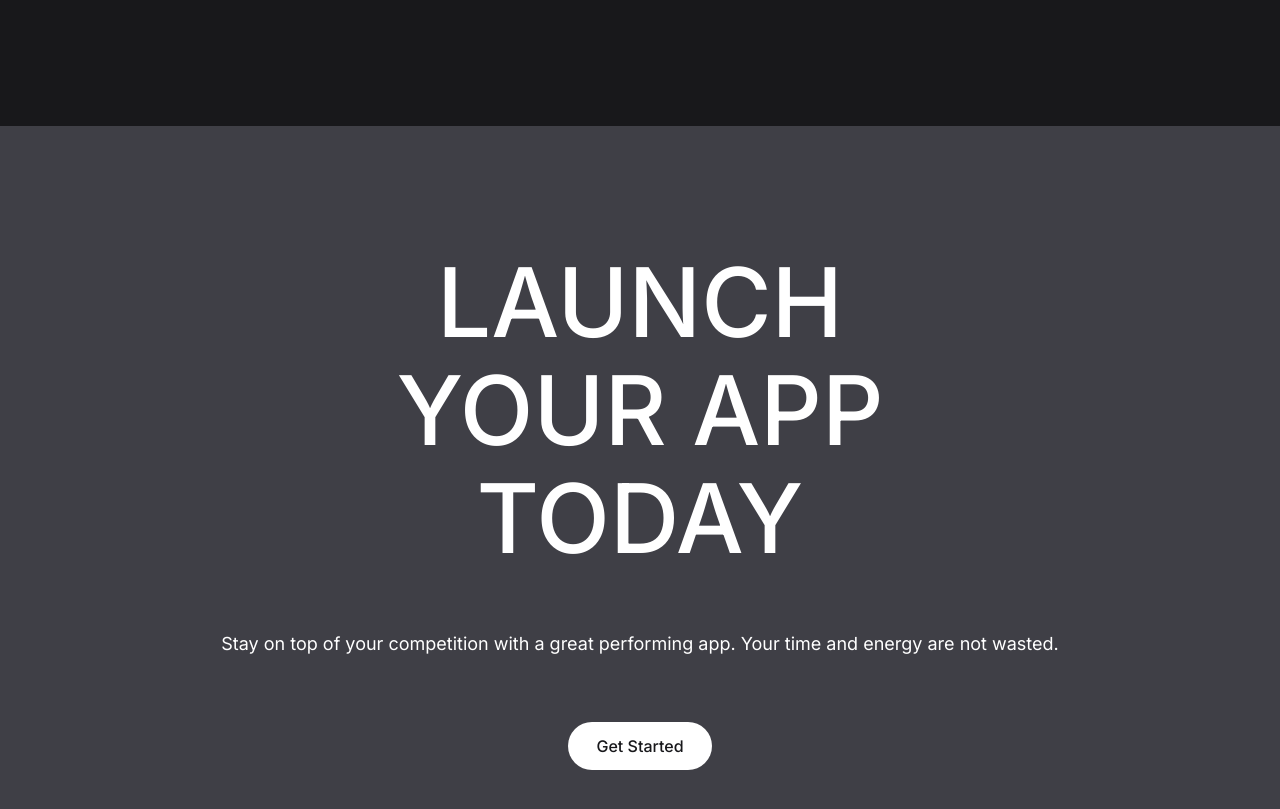
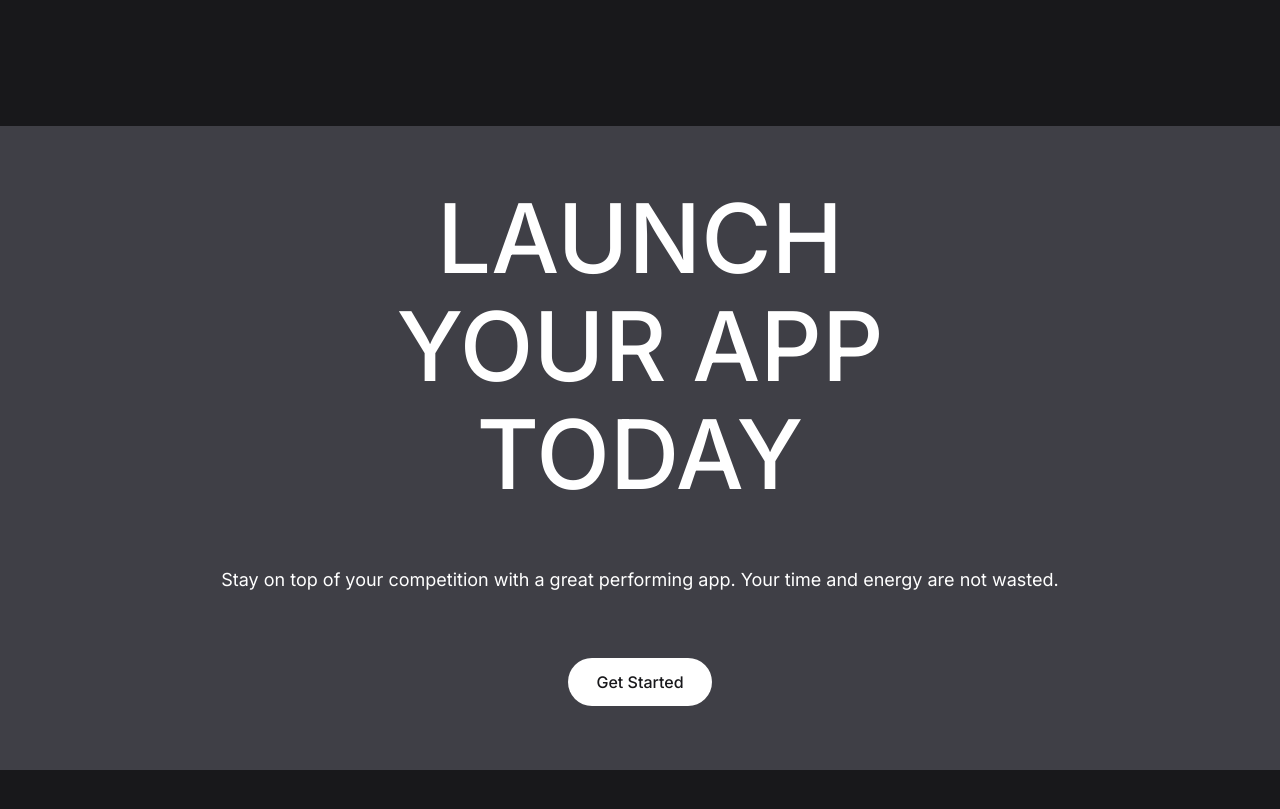
Before and after one commit to evanch98/flowt-landing-page, a Next.js app: page / in a window 1280 px wide. Shown: the part 3310-4119 px from the top of the page. After the commit the page ends 4080 px from the top, so only its background shows below. Built offline with nearby package versions, Linux system fonts and the light colour scheme.

Commit message:
updating the style

```diff
--- a/components/sections/cta-section/cta-section.tsx
+++ b/components/sections/cta-section/cta-section.tsx
@@ -3,7 +3,7 @@ import { PrimaryButton } from '@/components/buttons/primary-button/primary-butto
 
 export const CtaSection = () => {
   return (
-    <section className="flex h-full w-full flex-col items-center justify-center bg-neutral-700 py-8 md:py-16">
+    <section className="flex h-full w-full flex-col items-center justify-center bg-neutral-700">
       <div className="flex w-full max-w-7xl flex-col items-center justify-center gap-y-8 px-4 py-8 md:gap-y-16 md:py-16 xl:px-8">
         <div className="flex flex-col gap-y-3 text-center text-5xl font-medium md:text-7xl lg:text-8xl">
           <AnimatedText>Launch</AnimatedText>
```
